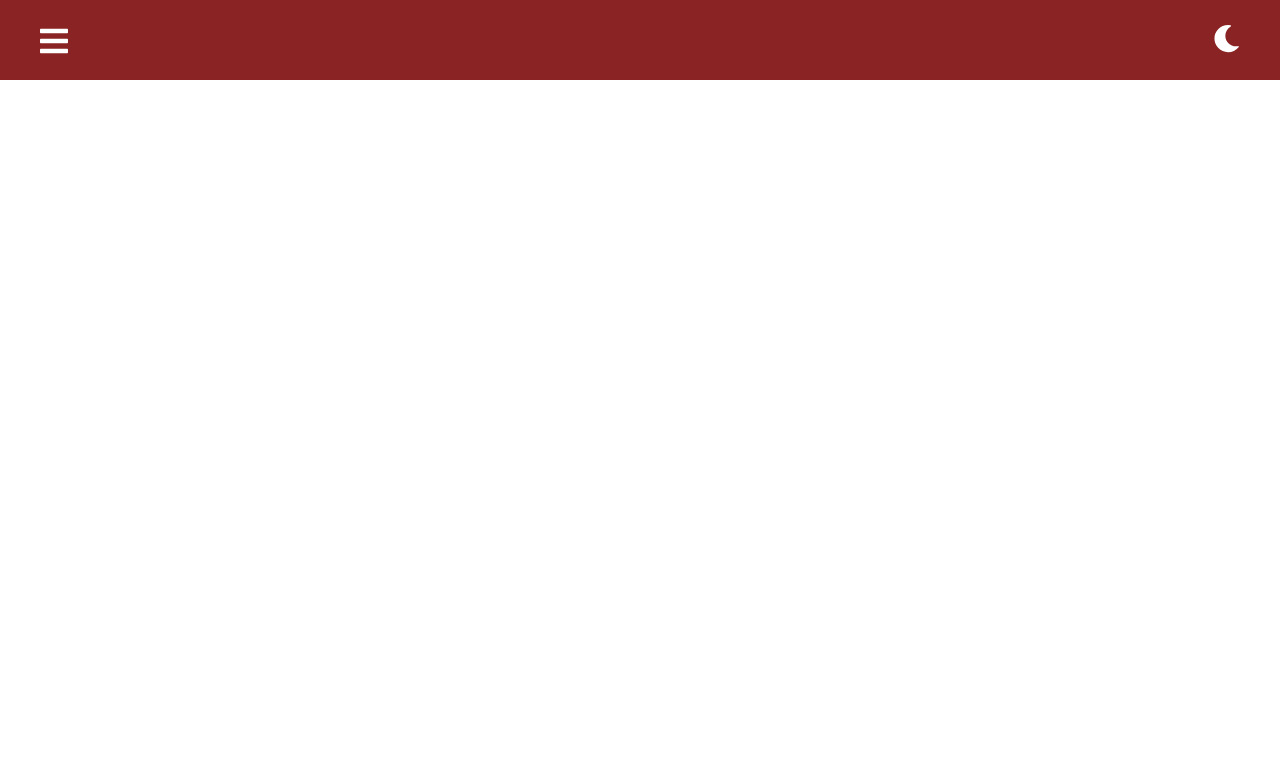
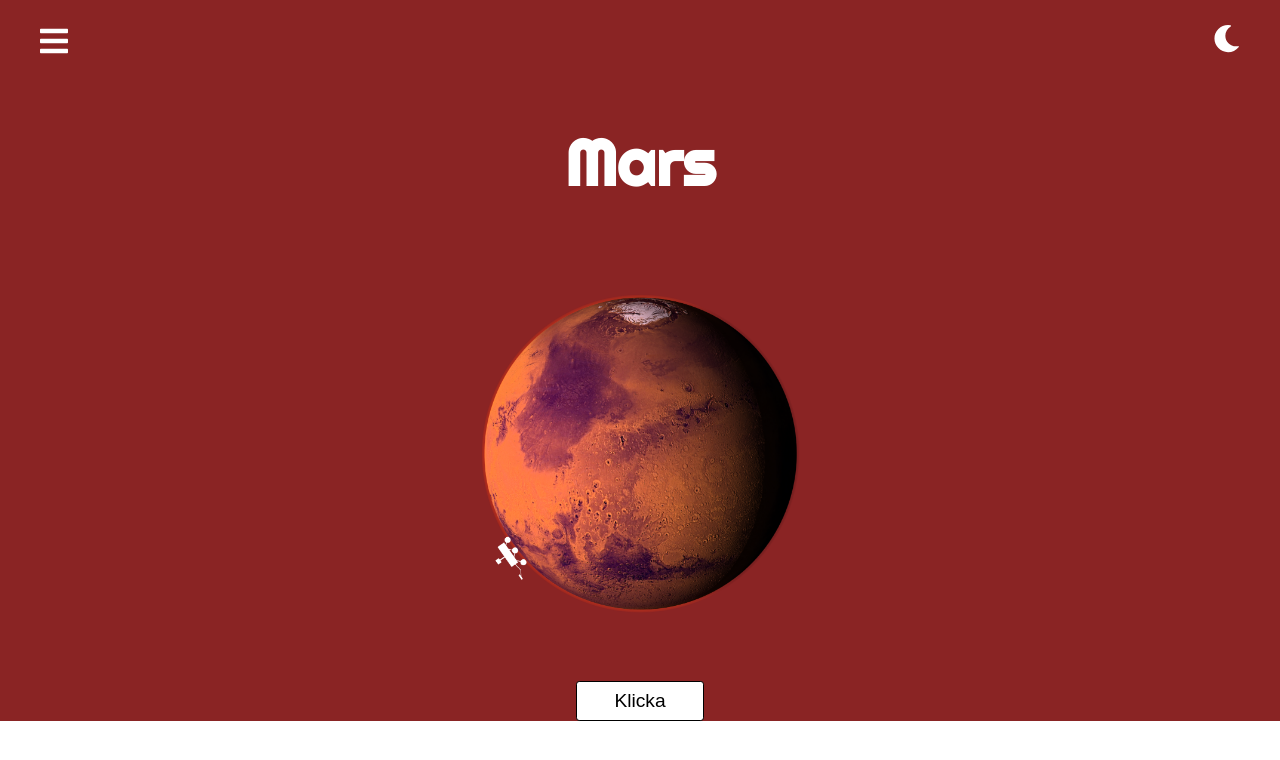
Before and after one commit to Nicklas-Holmqvist/mini-projekt-mars, a React (Create React App) app: page / in a window 1280 px wide. Shown: the top 760 px of the page. Built offline with nearby package versions, Linux system fonts and the light colour scheme.

Commit message:
Starts on landingpage

```diff
--- a/src/components/Layout.tsx
+++ b/src/components/Layout.tsx
@@ -28,8 +28,9 @@ class Layout extends Component {
                     {/* <Rover /> */}
 
                     <Header />
+                    <Route exact path="/" component={LandingPage} />
                     <Switch>
-                        <Route exact path="/LandingPage" component={LandingPage} />
+                        <Route path="/LandingPage" component={LandingPage} />
                         <Route path="/MarsInformation" component={MarsInformation} />
                         <Route path="/Rover" component={Rover} />
                         <Route path="/MarsPlot" component={MarsPlot} />
```
